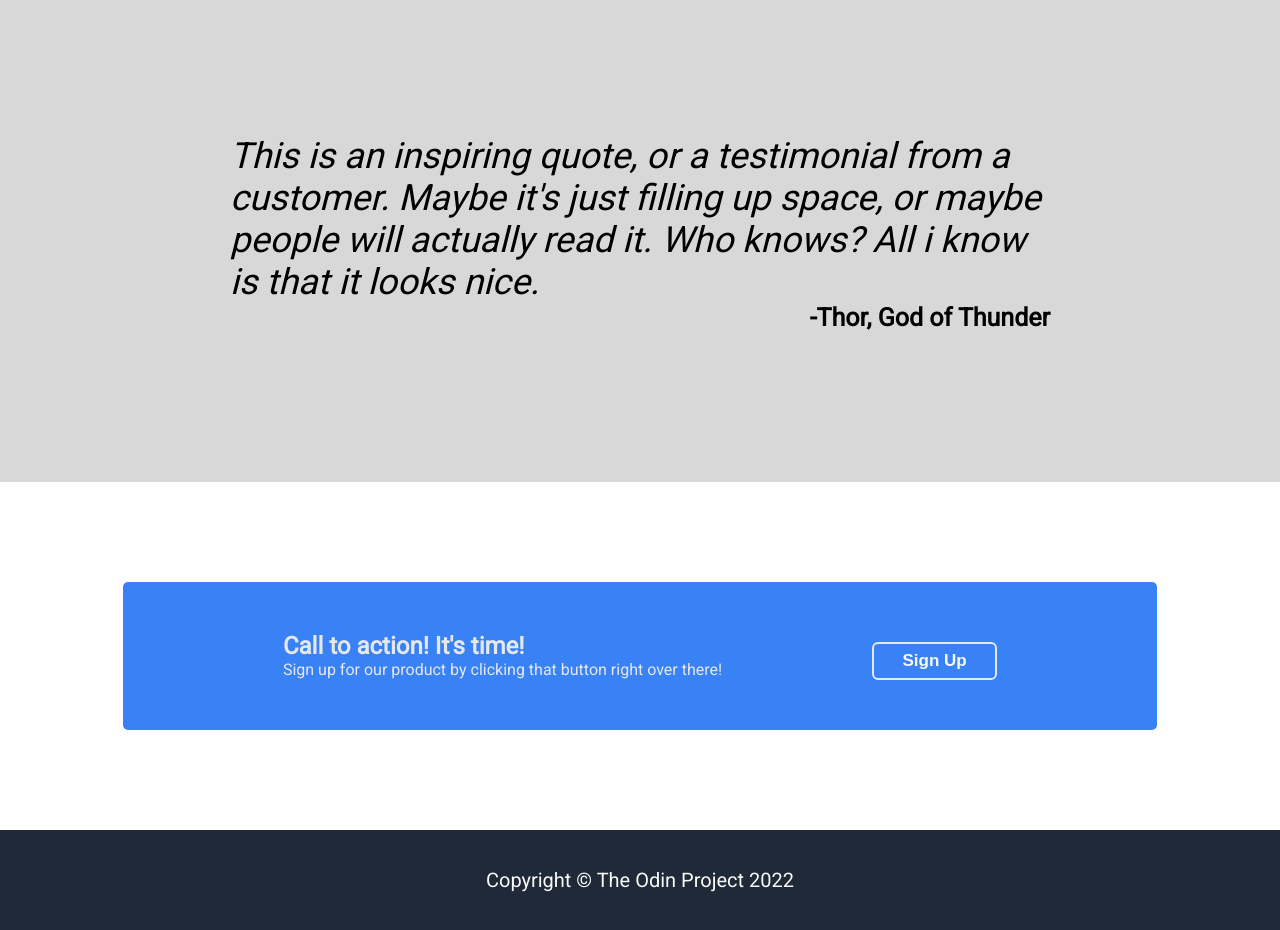
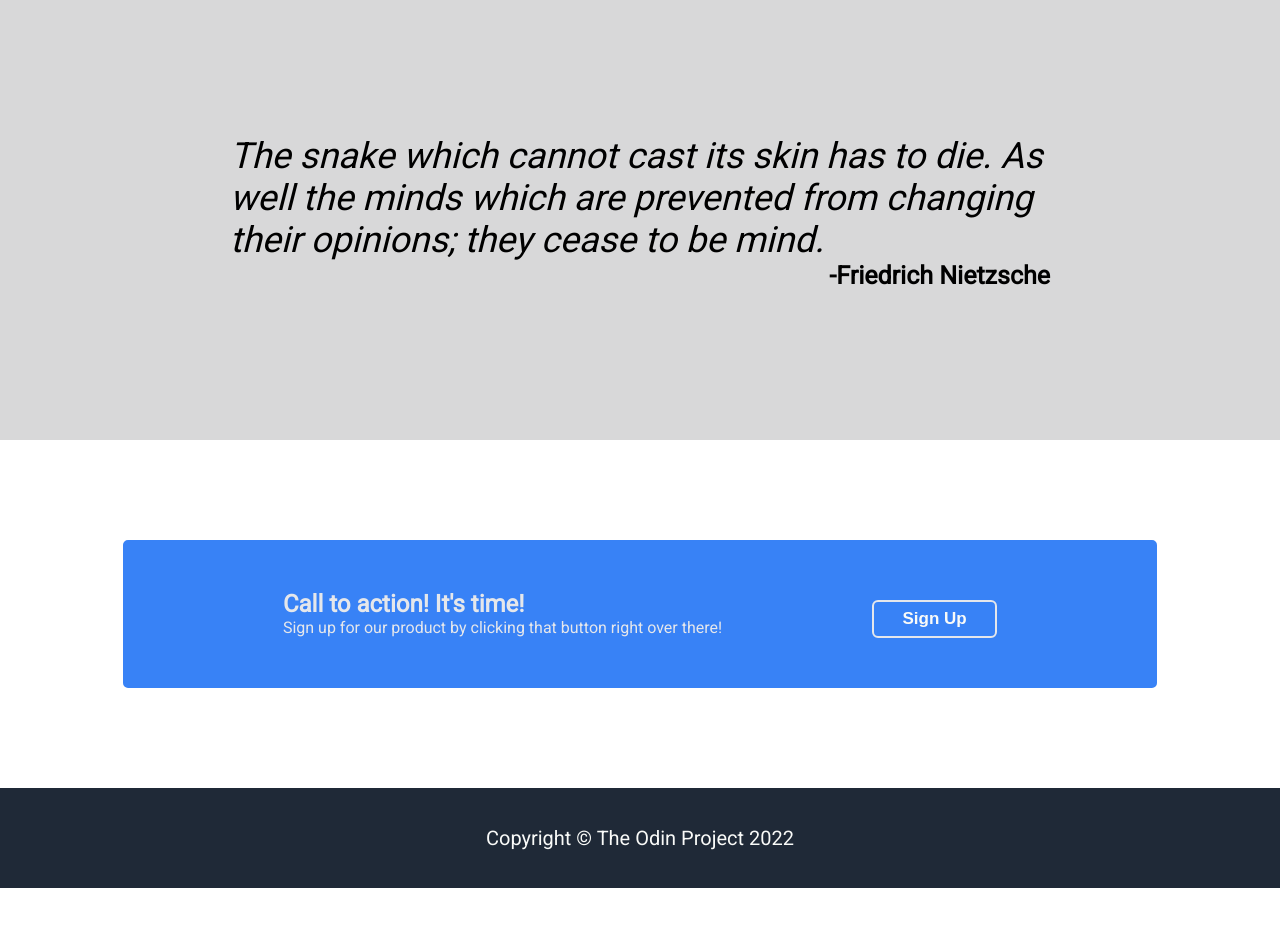
Before and after one commit to smithj232/Landing-Page, a plain HTML site: page index.html in a window 1280 px wide. Shown: the part 1060-1990 px from the top of the page. After the commit the page ends 1948 px from the top, so only its background shows below. Drawn offline with Linux system fonts and the light colour scheme.

Commit message:
replace placeholder quote with relevant quote

```diff
--- a/index.html
+++ b/index.html
@@ -57,8 +57,8 @@
       </ul>
     </div>
     <div class="quote-container">
-      <p class="quote-paragraph">This is an inspiring quote, or a testimonial from a customer. Maybe it's just filling up space, or maybe people will actually read it. Who knows? All i know is that it looks nice.</p>
-      <p class="author">-Thor, God of Thunder</p>
+      <p class="quote-paragraph">The snake which cannot cast its skin has to die. As well the minds which are prevented from changing their opinions; they cease to be mind.</p>
+      <p class="author">-Friedrich Nietzsche</p>
     </div>
     <div class="call-container-background">
       <div class="blue-surrounding">
```
